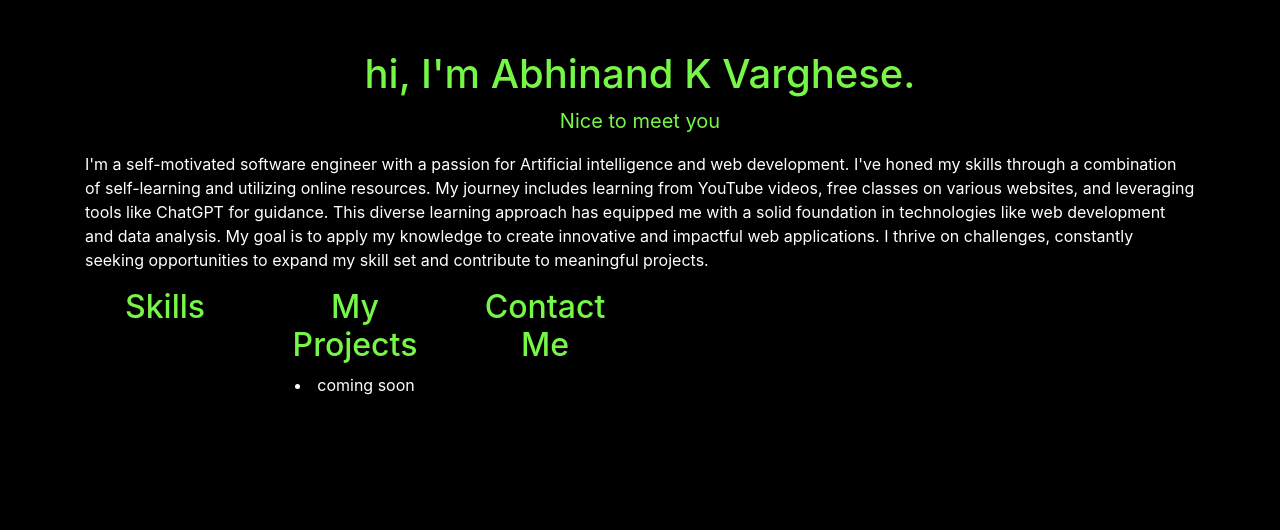
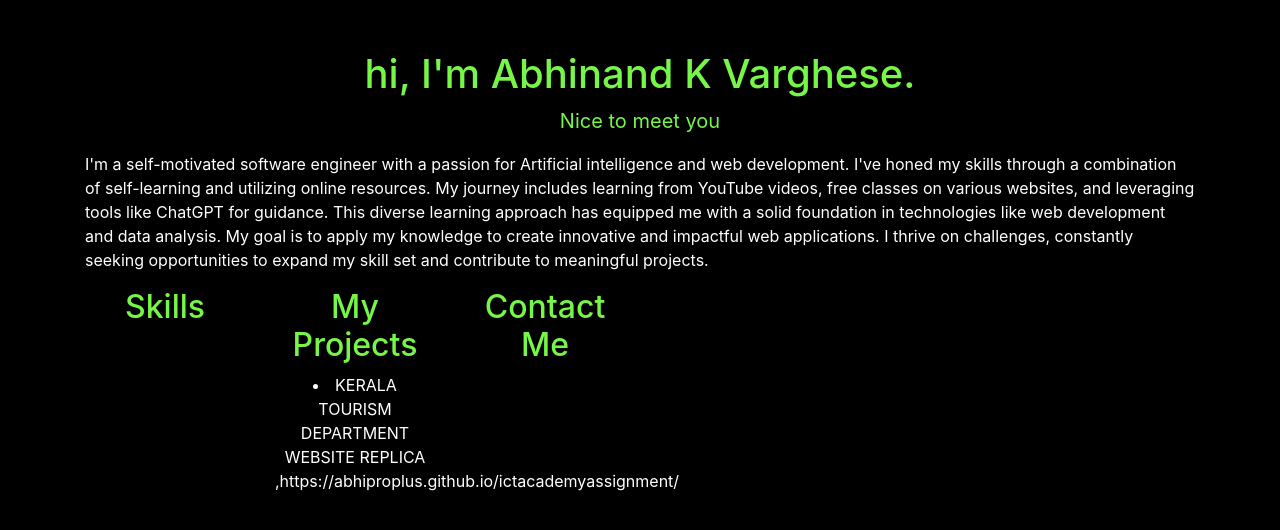
Before and after one commit to AbhiProPlus/myPersonalWebsite, a plain HTML site: page index.html in a window 1280 px wide. Both pictures are taken after a click on the element "My Projects". Drawn offline with nearby package versions, Linux system fonts and the light colour scheme.

Commit message:
Update index.html
Added project details on kl tourism dept website

```diff
--- a/index.html
+++ b/index.html
@@ -127,7 +127,7 @@
                 <section class="title-section" id="projects">
                     <h2 class="section-title">My Projects</h2>
                     <div class="section-content">
-                        <li> coming soon </li>
+                        <li> KERALA TOURISM DEPARTMENT WEBSITE REPLICA ,https://abhiproplus.github.io/ictacademyassignment/ </li>
                         <!-- Add details about your projects here -->
                     </div>
                 </section>
```
